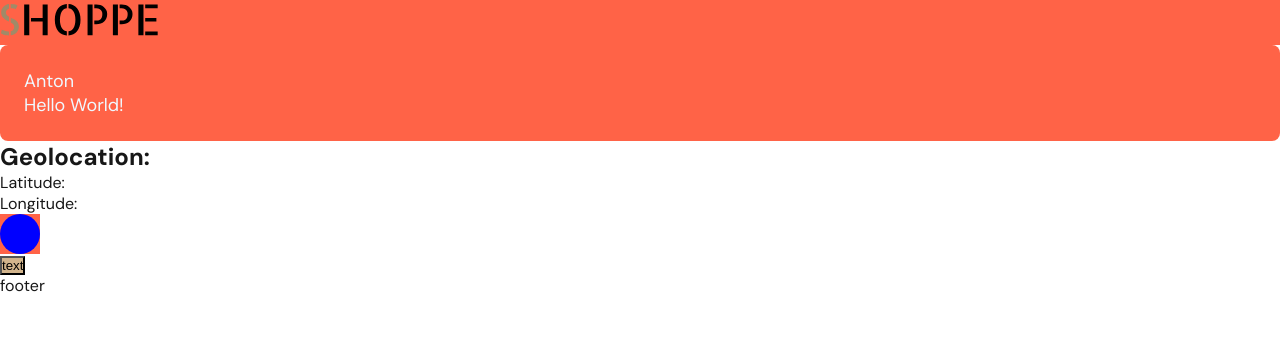
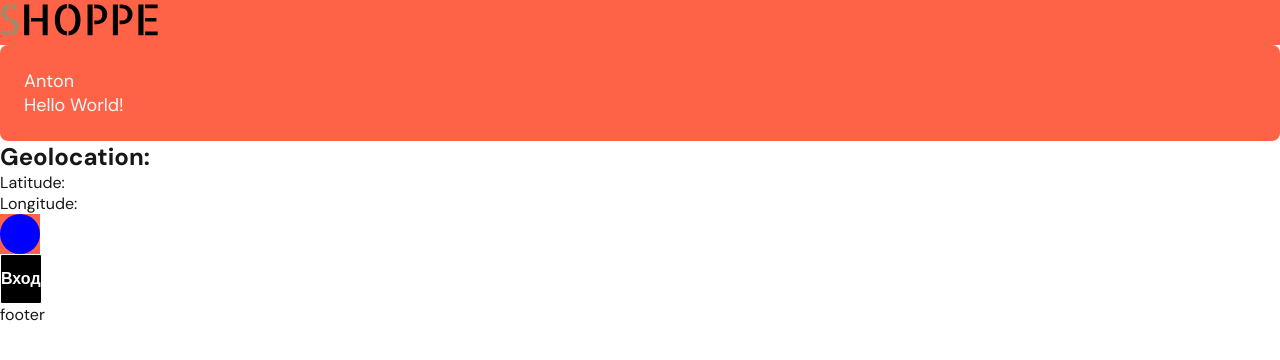
Before and after one commit to ministrov/shoppe-ecommerce-next, a Next.js app: page / in a window 1280 px wide. Shown: the top 360 px of the page. Built offline with nearby package versions, Linux system fonts and the light colour scheme; no server answers.

Commit message:
feature - Add a basic styling

```diff
--- a/app/(site)/globals.css
+++ b/app/(site)/globals.css
@@ -1,12 +1,13 @@
 :root {
-  --errors: #D82700;
+  --white: #ffffff;
   --light-gray-200: #EFEFEF;
   --light-gray-150: #D8D8D8;
   --light-gray: #707070;
   --accent: #A18A68;
   --black: #000000;
-  --background: #ffffff;
   --foreground: #171717;
+  --errors: #D82700;
+  --border-radius: 2px;
 }
 
 html,
--- a/app/(site)/page.tsx
+++ b/app/(site)/page.tsx
@@ -13,7 +13,7 @@ export default function Home() {
 
       <Circle x={20} y={20} radius={20} fill={'blue'} />
 
-      <Button appearence={'primary'} size={'full'}>text</Button>
+      <Button appearence={'primary'} size={'full'}>Вход</Button>
     </div>
   );
 }
--- a/components/button/Button.module.css
+++ b/components/button/Button.module.css
@@ -1,3 +1,14 @@
 .button {
-  background-color: tan;
+  display: block;
+  padding-top: 16px;
+  padding-bottom: 16px;
+  font-family: "DM Sans", sans-serif;
+  font-weight: 700;
+  font-size: 16px;
+  line-height: 100%;
+  letter-spacing: 0%;
+  color: var(--white);
+  background-color: var(--black);
+  border: 1px solid var(--white);
+  border-radius: var(--border-radius);
 }
```
